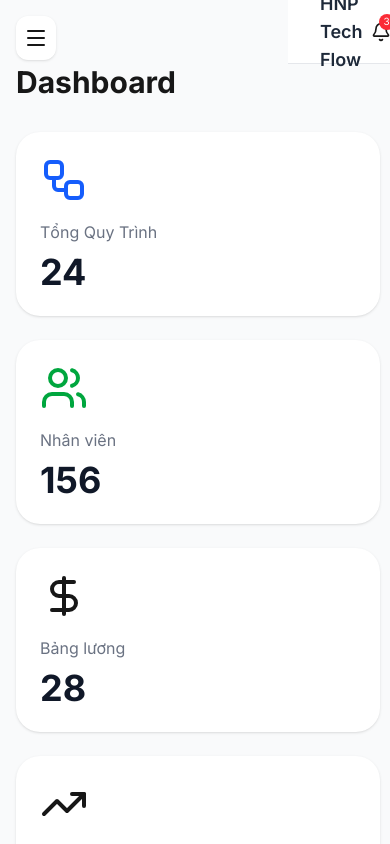
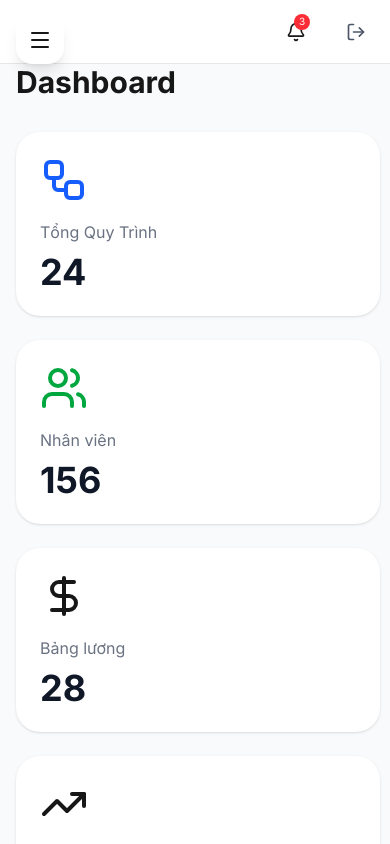
Before and after one commit to HNP-Tech/hnptech-flow-frontend, a Next.js app: page / in a window 390 px wide. Shown: the top 844 px of the page. Built offline with nearby package versions, Linux system fonts and the light colour scheme.

Commit message:
Cải tiến UI + Toast + Approval

```diff
--- a/components/Header.tsx
+++ b/components/Header.tsx
@@ -23,10 +23,11 @@ export default function Header() {
   };
 
   return (
-    <header className="bg-white border-b border-gray-200 h-16 flex items-center justify-between px-8 fixed top-0 right-0 left-72 z-50">
-      <div className="flex items-center gap-4">
-        <h2 className="text-lg font-semibold text-gray-800">HNP Tech Flow</h2>
-      </div>
+
+<header className="bg-white border-b border-gray-200 h-16 flex items-center justify-between px-4 md:px-8 fixed top-0 right-0 left-0 md:left-72 z-50">
+    <div className="flex items-center gap-4">
+    <h2 className="text-lg font-semibold text-gray-800 md:block hidden">HNP Tech Flow</h2>
+    </div>
       <div className="flex items-center gap-6">
         <button className="relative p-2 hover:bg-gray-100 rounded-xl">
           <Bell size={20} />
--- a/components/Sidebar.tsx
+++ b/components/Sidebar.tsx
@@ -31,14 +31,14 @@ export default function Sidebar() {
     <>
       {/* Mobile Menu Button */}
       <button
-        className="md:hidden fixed top-4 left-4 z-50 p-2 bg-white rounded-xl shadow dark:bg-gray-800"
+        className="md:hidden fixed top-4 left-4 z-[60] p-3 bg-white rounded-2xl shadow-lg dark:bg-gray-800"
         onClick={() => setIsMobileOpen(!isMobileOpen)}
       >
         {isMobileOpen ? <X size={24} /> : <Menu size={24} />}
       </button>
 
       {/* Sidebar */}
-      <div className={`w-72 bg-white border-r border-gray-200 h-screen fixed left-0 top-0 flex flex-col z-40 transition-transform duration-300 md:translate-x-0 ${
+      <div className={`w-72 bg-white border-r border-gray-200 h-screen fixed left-0 top-0 flex flex-col z-50 transition-transform duration-300 md:translate-x-0 ${
         isMobileOpen ? 'translate-x-0' : '-translate-x-full'
       } dark:bg-gray-900 dark:border-gray-700`}>
         {/* Logo */}
```
